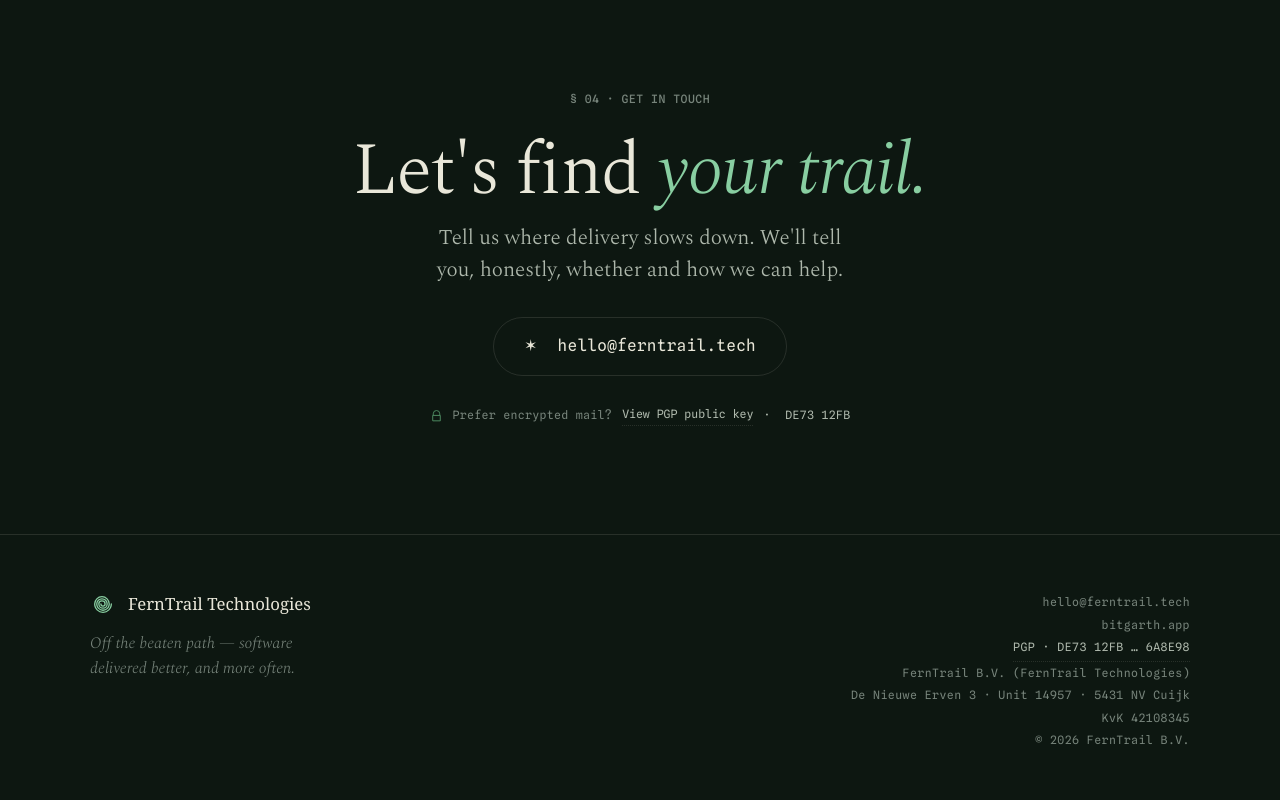
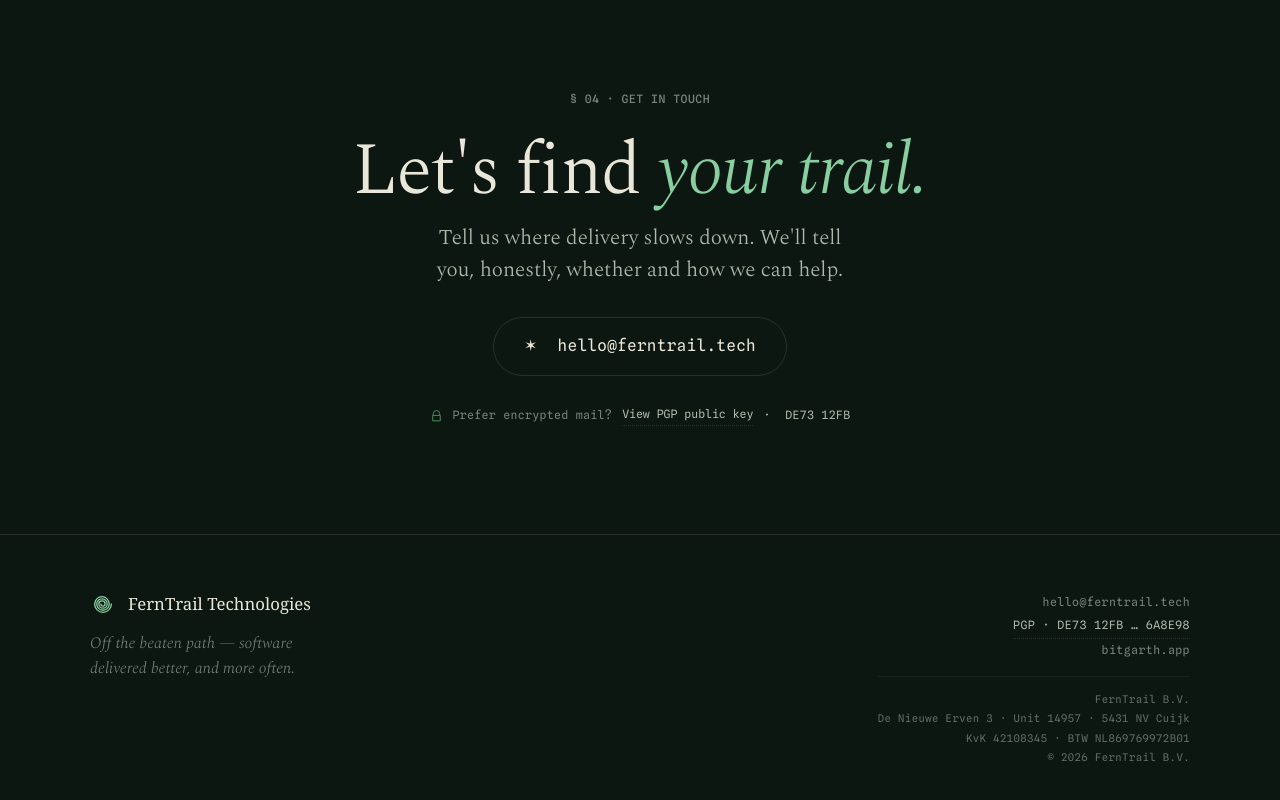
Before and after one commit to FernTrail/ferntrail-landing, a plain HTML site: page index.html in a window 1280 px wide. Shown: the part 3279-4079 px from the top of the page. Drawn offline with Linux system fonts and the light colour scheme; a web font is replaced by a local one.

Commit message:
Add VAT number

```diff
--- a/index.html
+++ b/index.html
@@ -207,6 +207,7 @@
   .f-meta a{transition:color .2s;}
   .f-meta a:hover{color:var(--fern-bright);}
   .f-meta .pgp-trigger{font-size:.72rem;letter-spacing:.04em;}
+  .f-legal{margin-top:14px;padding-top:13px;border-top:1px solid var(--line-soft);font-size:.66rem;line-height:1.85;opacity:.8;}
   @media(max-width:680px){.f-meta{text-align:left;}}
 
   /* ---------- PGP modal ---------- */
@@ -433,12 +434,14 @@
     </div>
     <div class="f-meta">
       <a href="mailto:hello@ferntrail.tech">hello@ferntrail.tech</a><br/>
-      <a href="https://bitgarth.app/" target="_blank" rel="noopener">bitgarth.app</a><br/>
       <button class="pgp-trigger" data-pgp>PGP · DE73 12FB … 6A8E98</button><br/>
-      FernTrail B.V. (FernTrail Technologies)<br/>
-      De Nieuwe Erven 3 · Unit 14957 · 5431 NV Cuijk<br/>
-      KvK 42108345<br/>
-      © 2026 FernTrail B.V.
+      <a href="https://bitgarth.app/" target="_blank" rel="noopener">bitgarth.app</a>
+      <div class="f-legal">
+        FernTrail B.V.<br/>
+        De Nieuwe Erven 3 · Unit 14957 · 5431 NV Cuijk<br/>
+        KvK 42108345 · BTW NL869769972B01<br/>
+        © 2026 FernTrail B.V.
+      </div>
     </div>
   </div>
 </footer>
```
